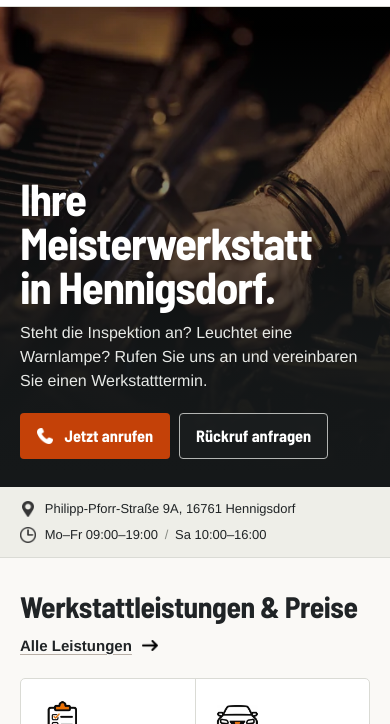
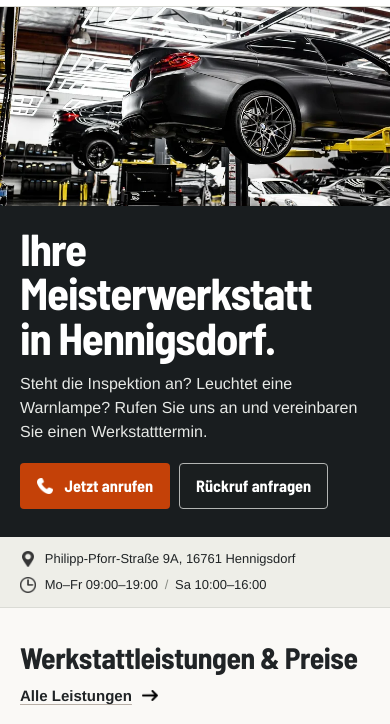
Before and after one commit to SergeyShytikov/karo-motors-demo, an Astro site: page / in a window 390 px wide. Shown: the part 63-787 px from the top of the page. Built offline with nearby package versions, Linux system fonts and the light colour scheme; Astro itself is replaced by a stand-in of ours.

Commit message:
Show the service bays and vehicle lifts on the homepage

```diff
--- a/src/pages/index.astro
+++ b/src/pages/index.astro
@@ -14,8 +14,8 @@ const featured = [
 <Layout active="home" title="Ihre Meisterwerkstatt in Hennigsdorf" description="KaRo Motors in Hennigsdorf. Entdecken Sie Werkstattleistungen und Einstiegspreise oder vereinbaren Sie telefonisch einen Termin.">
   <section class="hero" aria-labelledby="hero-title">
     <picture class="hero-photo">
-      <source media="(max-width: 650px)" srcset="/media/engine-wrench-small.webp" />
-      <img src="/media/engine-wrench.webp" alt="" width="1536" height="1152" fetchpriority="high" />
+      <source media="(max-width: 650px)" srcset="/media/workshop-lifts-small.webp" width="760" height="422" />
+      <img src="/media/workshop-lifts.webp" alt="Beispielfoto mit zwei Autos auf Hebebühnen in einer Kfz-Werkstatt" width="1536" height="930" fetchpriority="high" />
     </picture>
     <div class="wrap hero-inner">
       <h1 id="hero-title">Ihre Meisterwerkstatt<br />in Hennigsdorf.</h1>
--- a/src/styles/home.css
+++ b/src/styles/home.css
@@ -44,10 +44,10 @@
   .workshop-image { height: clamp(180px,50vw,330px); }
 }
 @media (max-width: 650px) {
-  .hero-photo { width: 100%; height: 100%; }
-  .hero-photo img { object-position: 60% 50%; }
-  .hero::after { background: linear-gradient(0deg,#151819 3%,#151819eb 26%,#15181973 67%,#15181905 95%); }
-  .hero-inner { min-height: 480px; justify-content: flex-end; padding-block: 8rem 1.75rem; }
+  .hero-photo { position: static; display: block; width: 100%; height: clamp(10rem, 51vw, 15rem); }
+  .hero-photo img { object-position: 58% 68%; }
+  .hero::after { content: none; }
+  .hero-inner { min-height: 0; padding-block: 1.25rem 1.75rem; }
   .hero h1 { font-size: clamp(2.8rem,10.5vw,4rem); }
   .hero-inner > p { max-width: 23rem; font-size: 1rem; margin-top: .8rem; }
   .hero-actions { margin-top: 1.2rem; gap: .55rem; }
@@ -65,6 +65,5 @@
   .service-icon { width: 2.8rem; }
 }
 @media (max-width: 360px) {
-  .hero-inner { min-height: 445px; }
   .hero-actions .button { padding: .55rem .75rem; }
 }
```
Also changed, not shown: README.md, public/media/engine-wrench-small.webp (deleted), public/media/engine-wrench.webp (deleted), public/media/workshop-lifts-small.webp (added), public/media/workshop-lifts.webp (added).
